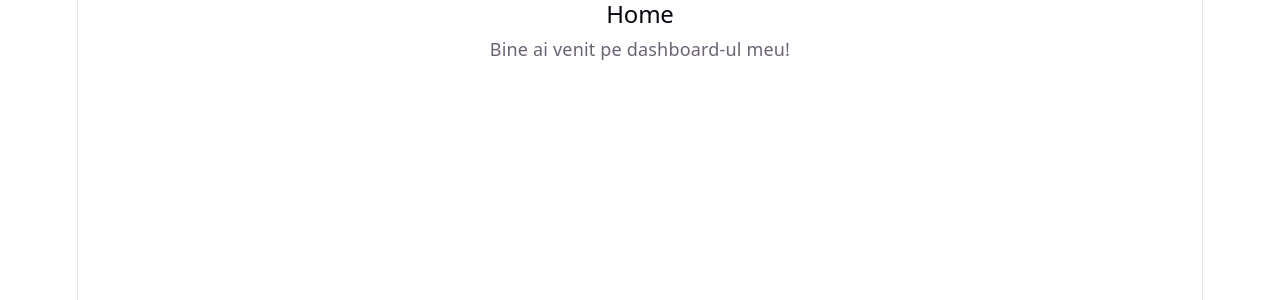
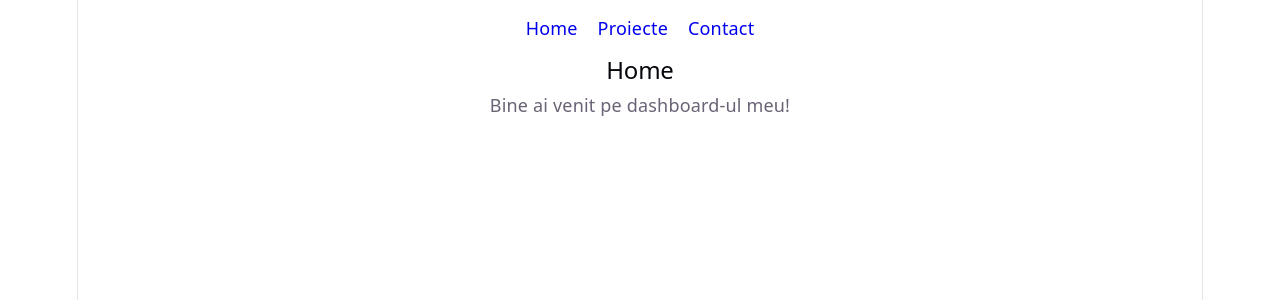
Before and after one commit to FelipeMonreo/ProiectareWeb, a React (Vite) app: page / in a window 1280 px wide. Shown: the top 300 px of the page. Built offline with nearby package versions, Linux system fonts and the light colour scheme.

Commit message:
Add navigation menu

```diff
--- a/src/App.css
+++ b/src/App.css
@@ -68,6 +68,17 @@
     padding: 32px 20px 24px;
     gap: 18px;
   }
+}
+
+nav {
+  display: flex;
+  justify-content: center;
+  gap: 20px;
+  padding: 15px;
+}
+
+nav a {
+  text-decoration: none;
 }
 
 #next-steps {
--- a/src/App.jsx
+++ b/src/App.jsx
@@ -3,10 +3,13 @@
 import Home from './Pages/Home';
 import Projects from './Pages/Projects';
 import Contact from './Pages/Contact';
+import Navbar from './Navbar';
+import './App.css';
 
 function App() {
   return (
     <BrowserRouter>
+    <Navbar />
       <Routes>
         <Route path="/" element={<Home />} />
         <Route path="/projects" element={<Projects />} />
--- /dev/null
+++ b/src/Navbar.jsx
@@ -0,0 +1,13 @@
+import { Link } from 'react-router';
+
+function Navbar() {
+  return (
+    <nav>
+      <Link to="/">Home</Link>
+      <Link to="/projects">Proiecte</Link>
+      <Link to="/contact">Contact</Link>
+    </nav>
+  );
+}
+
+export default Navbar;
```
